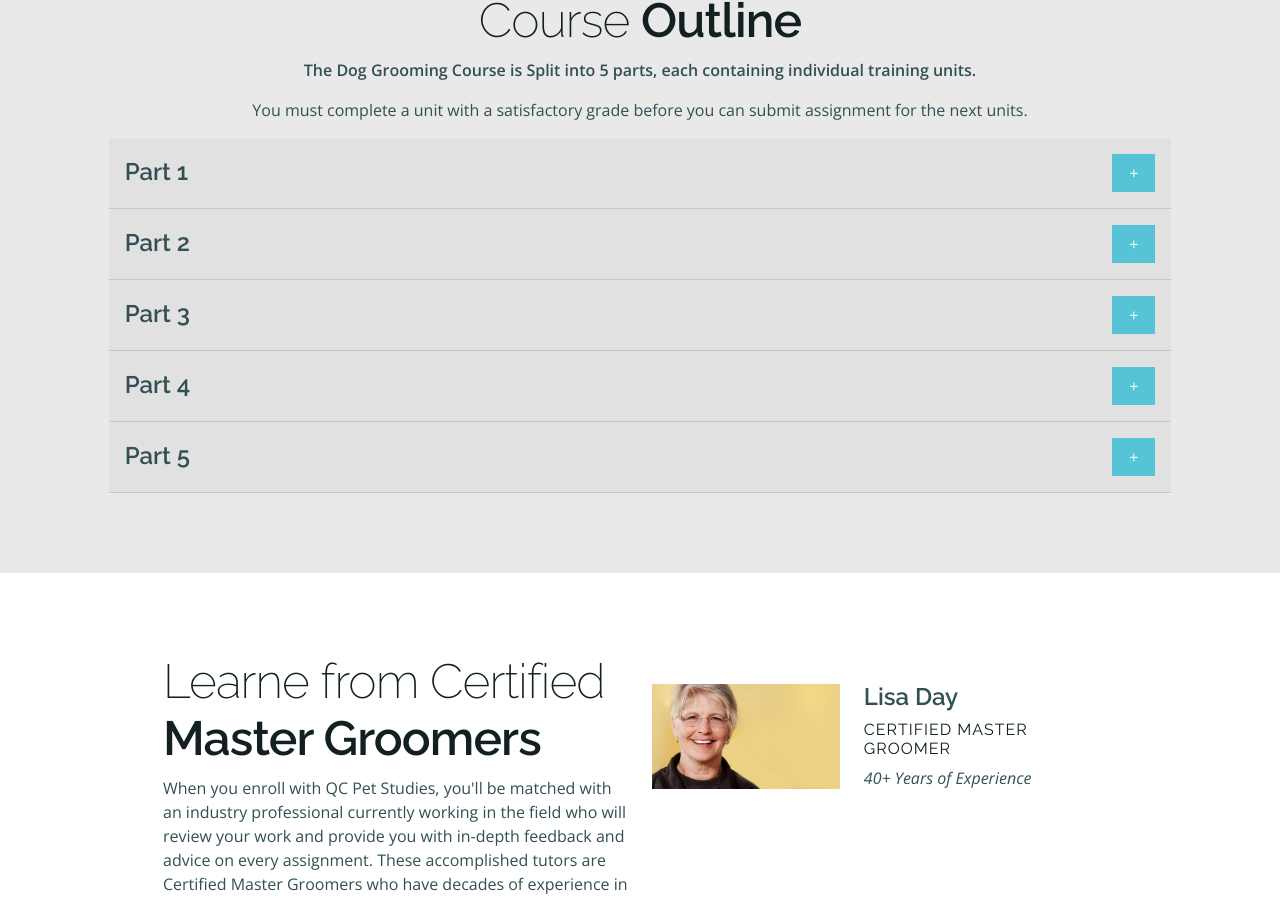
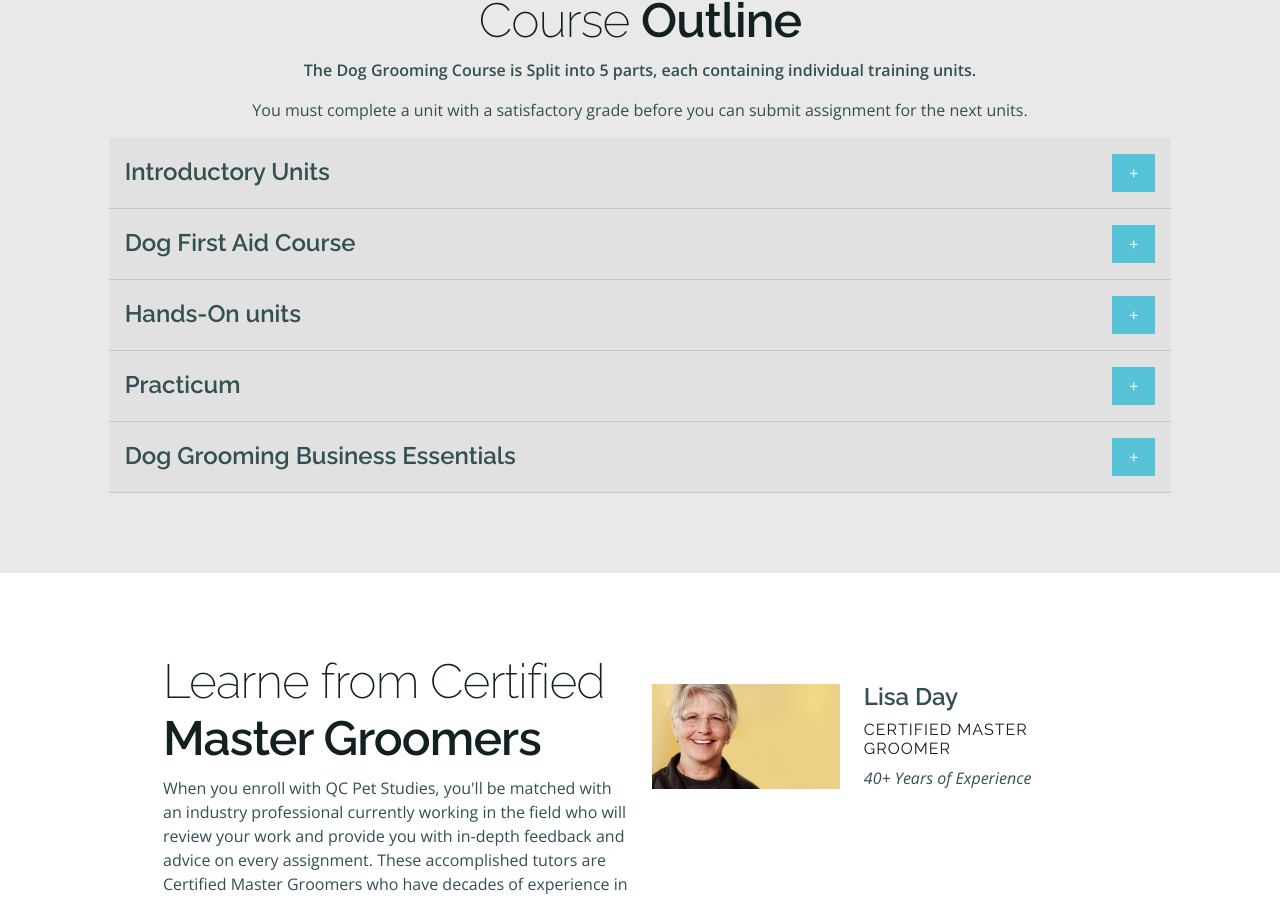
Before and after one commit to QCCareerSchool-Org/www.qcpetstudies.com, a Next.js app: page /dog-grooming-courses/dog-grooming in a window 1280 px wide. Shown: the part 2420-3318 px from the top of the page. Built offline with nearby package versions, Linux system fonts and the light colour scheme; no server answers.

Commit message:
- commited modal changes

```diff
--- a/src/pages/dog-grooming-courses/dog-grooming/index.tsx
+++ b/src/pages/dog-grooming-courses/dog-grooming/index.tsx
@@ -118,9 +118,9 @@ const DogGroomingPage: NextPage = () => {
         <div className="row d-flex justify-content-center">
           <div className="col-10">
             <div className="card-header d-flex justify-content-between align-items-center p-3">
-              <h3 className="mb-0">Part 1</h3>
-              <a className="btn btn-primary" data-bs-togle="collapse" href="#collapseExample" role="button" aria-expanded="false" aria-controls="collapseExample">+</a>
-              <div className="collapse" id="collapseExample">
+              <h3 className="mb-0">Introductory Units</h3>
+              <a className="btn btn-primary" data-bs-toggle="collapse" data-target="collapse1" aria-controls="collapse1" href="#collapse1" role="button" aria-expanded="true">+</a>
+              <div className="collapse" id="collapse1">
                 <div className="card card-body">
                   <p className="lead"><strong>Units A-C</strong></p>
                   <p>The first few units in this course will introduce you to the fundamental concepts of dog grooming. In these units, you&apos;ll cover health and safety, basic dog anatomy, skincare, behavior, the tools of the trade and more.</p>
@@ -134,9 +134,9 @@ const DogGroomingPage: NextPage = () => {
         <div className="row d-flex justify-content-center">
           <div className="col-10">
             <div className="card-header d-flex justify-content-between align-items-center p-3">
-              <h3 className="mb-0">Part 2</h3>
-              <a className="btn btn-primary" data-bs-togle="collapse" href="#collapseExample" role="button" aria-expanded="false" aria-controls="collapseExample">+</a>
-              <div className="collapse" id="collapseExample">
+              <h3 className="mb-0">Dog First Aid Course</h3>
+              <a className="btn btn-primary" data-bs-togle="collapse" href="#part2" role="button" aria-expanded="false" aria-controls="collapseExample">+</a>
+              <div className="collapse" id="part2">
                 <div className="card card-body">
                   <p>In order to provide you with the resources to learn your craft safely, your grooming course also comes with a two-unit course on dog first aid. This course covers emergency situations that may occur in a grooming environment and prepares you to respond calmly and effectively in any emergency.</p>
                   <p>You must complete both units of the First Aid course before proceeding to the next unit in the dog grooming course.</p>
@@ -148,9 +148,9 @@ const DogGroomingPage: NextPage = () => {
         <div className="row d-flex justify-content-center">
           <div className="col-10">
             <div className="card-header d-flex justify-content-between align-items-center p-3">
-              <h3 className="mb-0">Part 3</h3>
-              <a className="btn btn-primary" data-bs-togle="collapse" href="#collapseExample" role="button" aria-expanded="false" aria-controls="collapseExample">+</a>
-              <div className="collapse" id="collapseExample">
+              <h3 className="mb-0">Hands-On units</h3>
+              <a className="btn btn-primary" data-bs-togle="collapse" href="#part3" role="button" aria-expanded="false" aria-controls="collapseExample">+</a>
+              <div className="collapse" id="part3">
                 <div className="card card-body">
                   <p>Once you understand the basics of dog grooming and dog first aid, you will move on to units that teach you the hands-on skills involved in grooming. In these units, you&apos;ll cover nail trimming, ear cleaning, brushing, de-matting, bathing, drying, coat types, pet cuts, breed standards and more. You&apos;ll complete a number of basic practical assignments that will prepare you to start your practicum.</p>
                 </div>
@@ -161,9 +161,9 @@ const DogGroomingPage: NextPage = () => {
         <div className="row d-flex justify-content-center">
           <div className="col-10">
             <div className="card-header d-flex justify-content-between align-items-center p-3">
-              <h3 className="mb-0">Part 4</h3>
-              <a className="btn btn-primary" data-bs-togle="collapse" href="#collapseExample" role="button" aria-expanded="false" aria-controls="collapseExample">+</a>
-              <div className="collapse" id="collapseExample">
+              <h3 className="mb-0">Practicum </h3>
+              <a className="btn btn-primary" data-bs-togle="collapse" href="#part4" role="button" aria-expanded="false" aria-controls="collapseExample">+</a>
+              <div className="collapse" id="part4">
                 <div className="card card-body">
                   <p>Dog grooming as a profession requires a lot of background knowledge, but ultimately your success will depend on your ability to safely and skillfully groom dogs. Your practicum is designed to allow you to practice and receive feedback on these essential skills. The units within the practicum involve intensive practical assignments that draw on the content you&apos;ve mastered throughout the course. You&apos;ll have a chance to receive feedback from your tutors on your bathing and drying skills, in addition to the pet cuts and breed cuts you&apos;ll create throughout your career.</p>
                 </div>
@@ -174,9 +174,9 @@ const DogGroomingPage: NextPage = () => {
         <div className="row d-flex justify-content-center">
           <div className="col-10">
             <div className="card-header d-flex justify-content-between align-items-center p-3">
-              <h3 className="mb-0">Part 5</h3>
-              <a className="btn btn-primary" data-bs-togle="collapse" href="#collapseExample" role="button" aria-expanded="false" aria-controls="collapseExample">+</a>
-              <div className="collapse" id="collapseExample">
+              <h3 className="mb-0">Dog Grooming Business Essentials</h3>
+              <a className="btn btn-primary" data-bs-togle="collapse" href="#part5" role="button" aria-expanded="false" aria-controls="collapseExample">+</a>
+              <div className="collapse" id="part5">
                 <div className="card card-body">
                   <p>Dog grooming as a profession requires a lot of background knowledge, but ultimately your success will depend on your ability to safely and skillfully groom dogs. Your practicum is designed to allow you to practice and receive feedback on these essential skills. The units within the practicum involve intensive practical assignments that draw on the content you&apos;ve mastered throughout the course. You&apos;ll have a chance to receive feedback from your tutors on your bathing and drying skills, in addition to the pet cuts and breed cuts you&apos;ll create throughout your career.</p>
                 </div>
```
